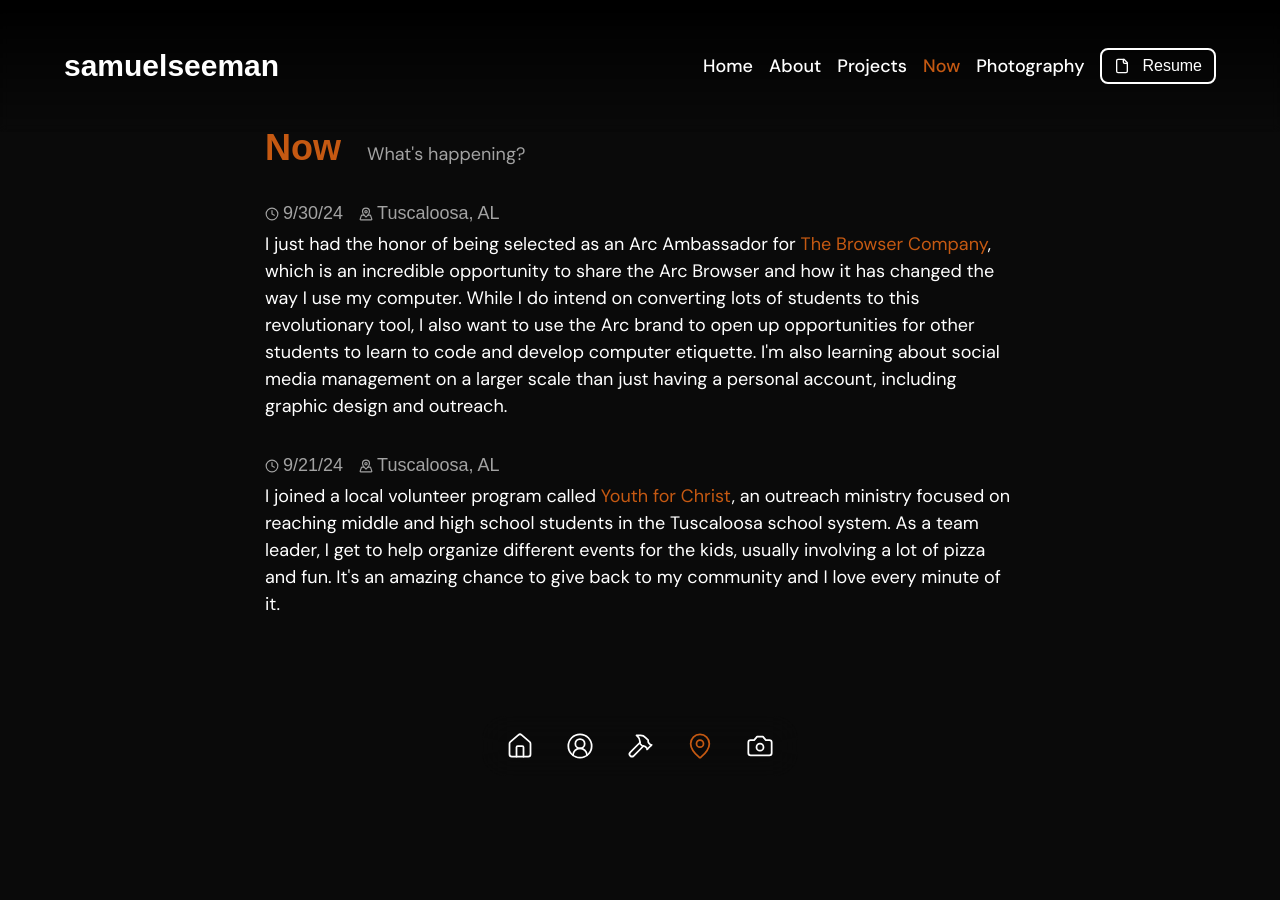
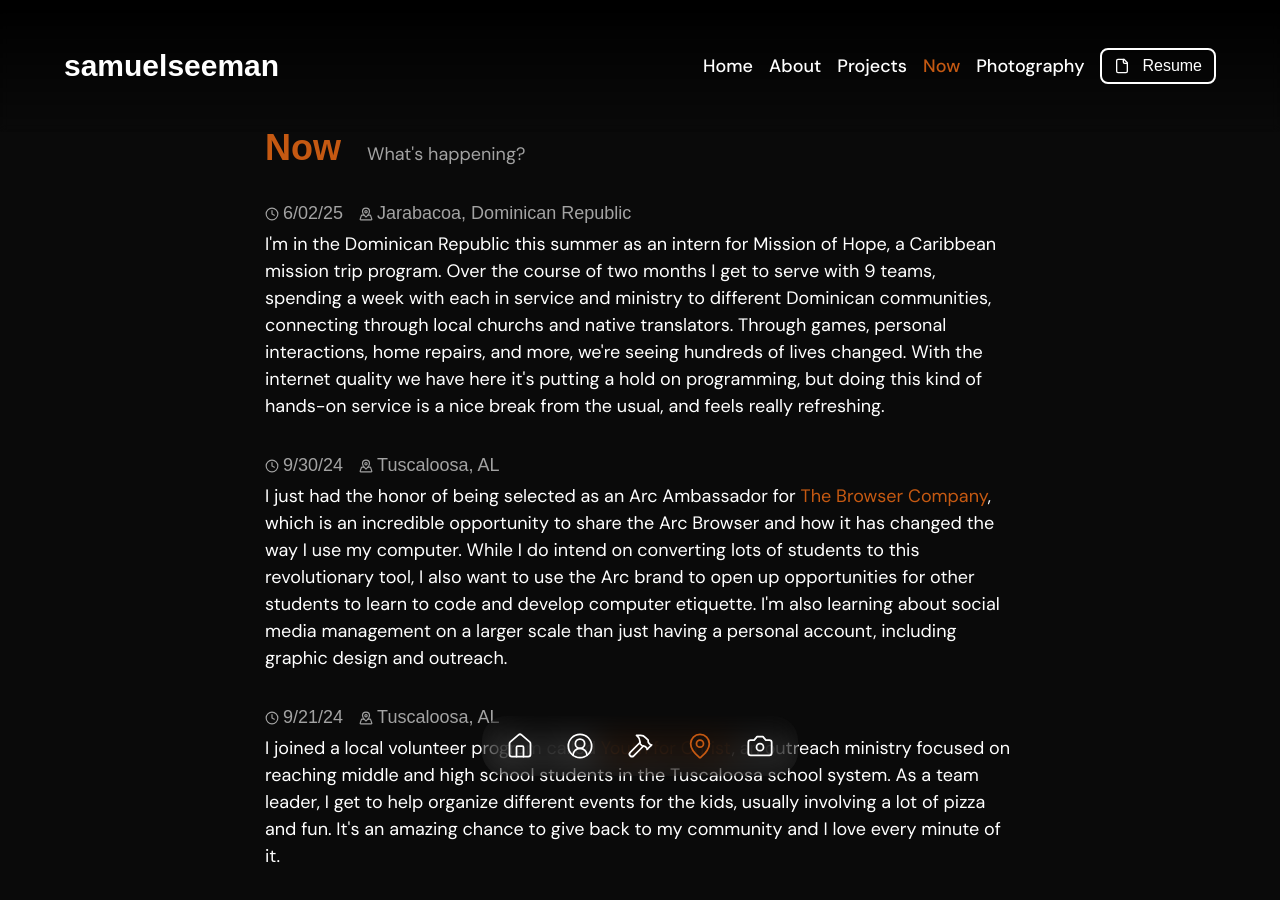
Before and after one commit to thesirsammy/samuelseeman-ultra, a Next.js app: page /now in a window 1280 px wide. Shown: the top 900 px of the page. Before the commit the page ends 800 px from the top, so only its background shows below. Built offline with nearby package versions, Linux system fonts and the light colour scheme; a web font is replaced by a local one.

Commit message:
ui tweaks - added now event - removed distrating animations

```diff
--- a/src/app/about/page.tsx
+++ b/src/app/about/page.tsx
@@ -26,15 +26,9 @@ export default function Page() {
           and passions I cared about, not just ones that were thrown at me in school. That introduction with programming got me hooked, and
           eventually ended up in my pursuit of a Computer Engineering degree.</p>
         <AnimatedGroup className="flex justify-center gap-2 md:gap-5 items-center my-4 group" preset="scale">
-          <Magnetic>
-            <Image draggable={false} src="/about/suit.jpg" width={180} height={0} alt="Me in a suit" className="group-hover:grayscale hover:!filter-none border-neutral-700 shadow-lg shadow-neutral-700 border-4 rounded-3xl hover:cursor-grab hover:-rotate-3 hover:-translate-x-4 duration-300"/>
-          </Magnetic>
-          <Magnetic>
-            <Image draggable={false} src="/about/mc.jpg" width={180} height={0} alt="Me in a suit" className="group-hover:grayscale hover:!filter-none border-neutral-700 shadow-lg shadow-neutral-700 border-4 rounded-3xl hover:cursor-grab rotate-0 hover:-translate-y-7 duration-500"/>
-          </Magnetic>
-          <Magnetic>
-            <Image draggable={false} src="/about/theater.jpg" width={160} height={0} alt="Me in a suit" className="group-hover:grayscale hover:!filter-none border-neutral-700 shadow-lg shadow-neutral-700 border-4 rounded-3xl hover:cursor-grab hover:rotate-3 hover:translate-x-4 duration-300"/>
-          </Magnetic>
+          <Image draggable={false} src="/about/suit.jpg" width={180} height={0} alt="Me in a suit" className="group-hover:grayscale hover:!filter-none border-neutral-700 shadow-lg shadow-neutral-700 border-4 rounded-3xl hover:cursor-grab hover:-rotate-3 hover:-translate-x-3 duration-300"/>
+          <Image draggable={false} src="/about/mc.jpg" width={180} height={0} alt="Me in a suit" className="group-hover:grayscale hover:!filter-none border-neutral-700 shadow-lg shadow-neutral-700 border-4 rounded-3xl hover:cursor-grab rotate-0 hover:-translate-y-3 duration-500"/>
+          <Image draggable={false} src="/about/theater.jpg" width={160} height={0} alt="Me in a suit" className="group-hover:grayscale hover:!filter-none border-neutral-700 shadow-lg shadow-neutral-700 border-4 rounded-3xl hover:cursor-grab hover:rotate-3 hover:translate-x-3 duration-300"/>
         </AnimatedGroup>
         <p>Outside of the classroom and coding, I follow a wide variety of activities such as theater, graphic design,
           politics, paddleboarding, and photography. I think this range of interests reflects the fact that always I try to be a
@@ -42,7 +36,7 @@ export default function Page() {
         </p><br />
         <p>Thanks for stopping by! Make sure you stop by my <Link className="text-accent hover:text-accent-hover" href="/projects">Projects</Link> and <Link className="text-accent hover:text-accent-hover" href="/now">Now</Link> pages before you go.
         If you have time, maybe check out my <a className="text-accent hover:text-accent-hover" target="_blank" href="https://photos.samseeman.com">Photography</a> page, or
-        even take a look at this site&apos;s <a className="text-accent hover:text-accent-hover" target="_blank" href="https://github.com/thesirsammy/samuelseeman-ultra">source code</a> on GitHub!</p>
+        even take a look at this site&apos;s <a className="text-accent hover:text-accent-hover" target="_blank" href="https://github.com/thesirsammy/samuelseeman-ultra">source code</a> on GitHub.</p>
       </div>
     </div>
   )
--- a/src/app/now/page.tsx
+++ b/src/app/now/page.tsx
@@ -3,8 +3,23 @@ import Now from "@/components/Now";
 export default function Page() {
   return (
     <div className="flex justify-center font-body">
-      <div className="flex flex-col md:mt-32 mt-8 md:max-w-[750px] mx-4 md:text-[18px] text-[16px] gap-8">
+      <div className="flex flex-col md:mt-32 mt-8 md:mb-32 mb-8 md:max-w-[750px] mx-4 md:text-[18px] text-[16px] gap-8">
         <div className="font-display text-4xl font-bold text-accent">Now <span className="font-body font-normal text-lg text-neutral-400 ml-4">What&apos;s happening?</span></div>
+
+        <Now
+          date="6/02/25"
+          location="Jarabacoa, Dominican Republic"
+          text={
+            <>
+              I'm in the Dominican Republic this summer as an intern for Mission of Hope, a Caribbean mission trip program. Over the course
+              of two months I get to serve with 9 teams, spending a week with each in service and ministry to different Dominican communities, connecting
+              through local churchs and native translators. Through games, personal interactions, home repairs, and more, we're seeing hundreds of lives changed.
+              With the internet quality we have here it's putting a hold on programming, but doing this kind of hands-on service is a nice break
+              from the usual, and feels really refreshing.
+            </>
+          }
+        />
+
         <Now
           date="9/30/24"
           location="Tuscaloosa, AL"
--- a/src/app/page.tsx
+++ b/src/app/page.tsx
@@ -11,25 +11,6 @@ export default function Home() {
       <div className="flex flex-col items-center justify-center">
         <div className="flex flex-wrap gap-6 md:justify-between justify-center items-center py-10 px-10 bg-neutral-800 rounded-lg w-full z-10 shadow-xl">
 
-        {/* Optional Image, must comment out or delete video tag if you're using this */}
-        {/* <InView
-          variants={{
-            hidden: { opacity: 1, filter: 'blur(10px)' },
-            visible: { opacity: 1, filter: 'blur(0px)' },
-          }}
-          transition={{ duration: 1, ease: "easeInOut" }}
-        >
-          <Image
-            src="/profile.jpg"
-            width={150}
-            height={0}
-            alt="A picture of me, wearing a very nice outfit if I do say so myself"
-            className="rounded-full shadow-xl md:block hidden"
-            draggable={false}
-            priority={true}
-          />
-        </InView> */}
-
         <video poster="/placeholder.jpeg" width="150" height={150} autoPlay muted loop playsInline preload="" className="md:rounded-full rounded-lg shadow-xl block">
           <source src="/profile.mp4" type="video/mp4" />
           Your browser dows not support the video tag.
@@ -40,12 +21,8 @@ export default function Home() {
             <div className="font-body text-lg">Programmer and Engineer @ The University of Alabama</div>
           </div>
           <div className="flex gap-4 font-display text-lg">
-            <Magnetic>
-              <a href="https://linkedin.com/in/samuelseeman" className="hover:text-accent hover:border-accent duration-300 flex gap-1 items-center border-2 px-4 py-1 rounded-lg">{<Linkedin size={16} />} Linkedin</a>
-            </Magnetic>
-            <Magnetic>
-              <a href="https://docs.google.com/document/d/1Byuq7fLKB33b0fyHn_R8SqtbUxxIWcBI_zaBrr1enMY/edit?usp=sharing" target="_blank" className="flex gap-1 items-center px-4 py-1 rounded-lg border-2 border-accent text-accent hover:bg-accent hover:text-neutral-800 duration-300">{<File size={16}/>} Resume</a>
-            </Magnetic>
+            <a href="https://linkedin.com/in/samuelseeman" className="hover:text-neutral-800 hover:bg-gray-200 duration-300 flex gap-1 items-center border-2 px-4 py-1 rounded-lg">{<Linkedin size={16} />} Linkedin</a>
+            <a href="https://docs.google.com/document/d/1Byuq7fLKB33b0fyHn_R8SqtbUxxIWcBI_zaBrr1enMY/edit?usp=sharing" target="_blank" className="flex gap-1 items-center px-4 py-1 rounded-lg border-2 border-accent text-accent hover:bg-accent hover:text-neutral-800 duration-300">{<File size={16}/>} Resume</a>
           </div>
         </div>
       </div>
```
Also changed, not shown: 2 other files (tests, documents, lock files or other folders).
